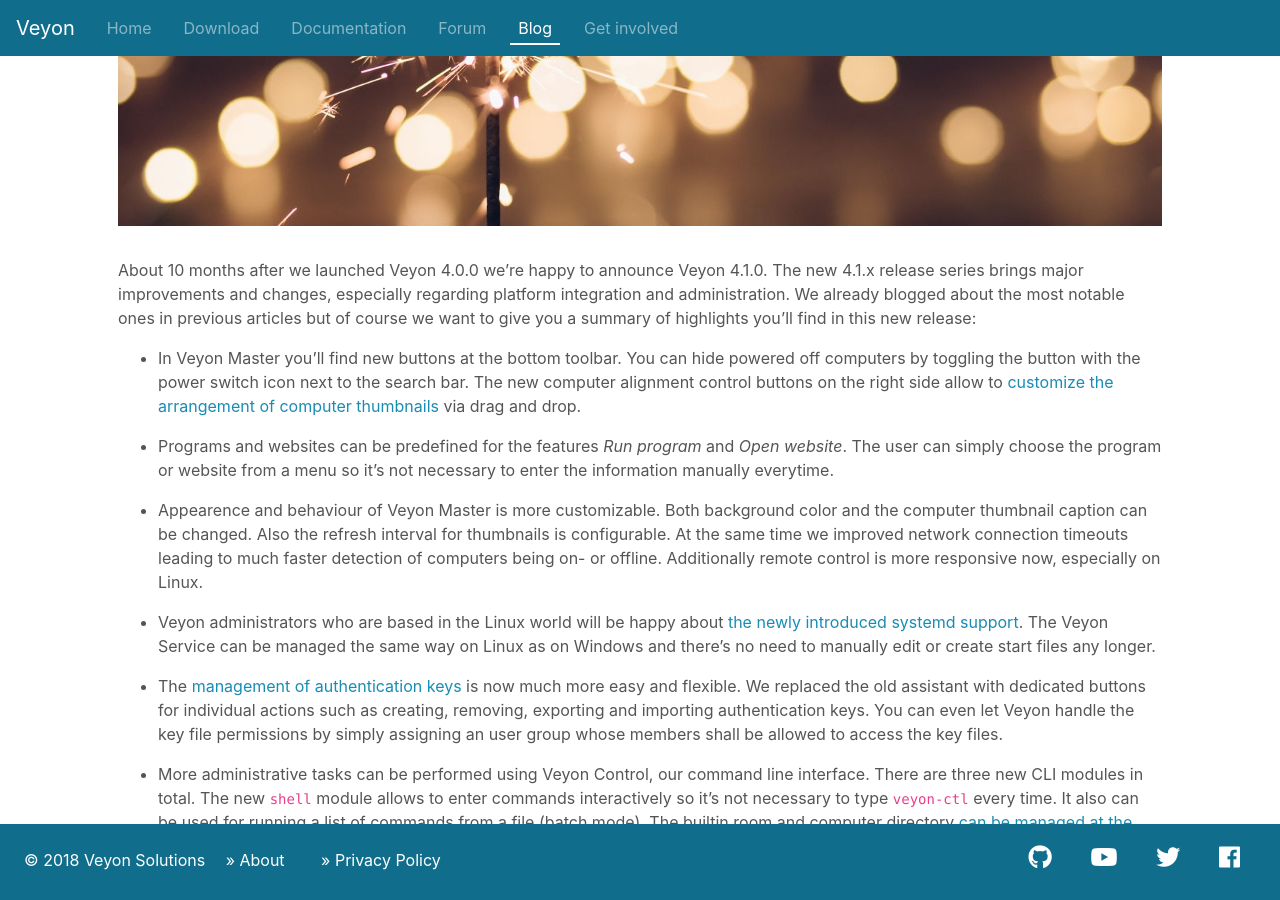
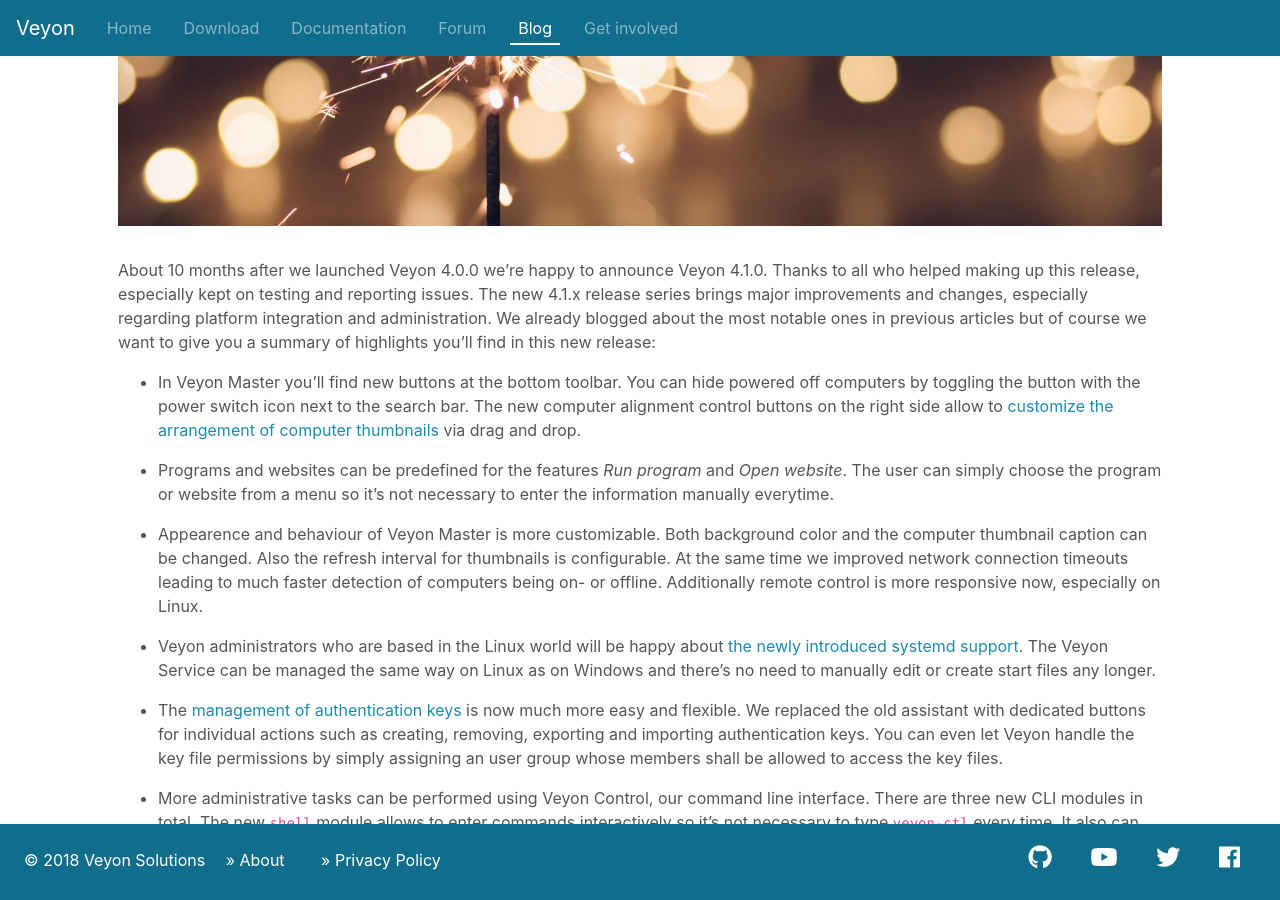
Before and after one commit to bowo93/pages, a Jekyll site: the page built from _posts/2018-07-23-veyon-4-1-released.md, in a window 1280 px wide and 900 px high, scrolled down 489 px. Built offline with Jekyll 4.4.1, drawn with Linux system fonts in a browser that asks for light colours.

Commit message:
blog: update

```diff
--- a/_posts/2018-07-23-veyon-4-1-released.md
+++ b/_posts/2018-07-23-veyon-4-1-released.md
@@ -7,7 +7,7 @@
 image: "/img/blog/veyon-4-1.jpg"
 ---
 
-About 10 months after we launched Veyon 4.0.0 we're happy to announce Veyon 4.1.0. The new 4.1.x release series brings major improvements and changes, especially regarding platform integration and administration. We already blogged about the most notable ones in previous articles but of course we want to give you a summary of highlights you'll find in this new release:
+About 10 months after we launched Veyon 4.0.0 we're happy to announce Veyon 4.1.0. Thanks to all who helped making up this release, especially kept on testing and reporting issues. The new 4.1.x release series brings major improvements and changes, especially regarding platform integration and administration. We already blogged about the most notable ones in previous articles but of course we want to give you a summary of highlights you'll find in this new release:
 
 * In Veyon Master you'll find new buttons at the bottom toolbar. You can hide powered off computers by toggling the button with the power switch icon next to the search bar. The new computer alignment control buttons on the right side allow to [customize the arrangement of computer thumbnails]({{ site.baseurl }}{% post_url 2018-05-16-arrange-computer-thumbnails %}) via drag and drop.
 
```
